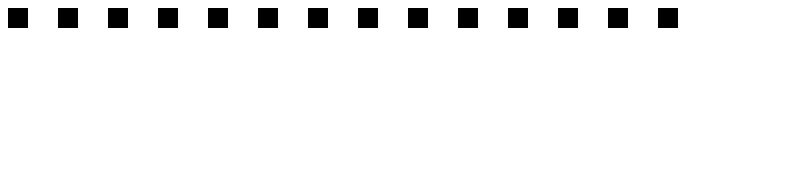
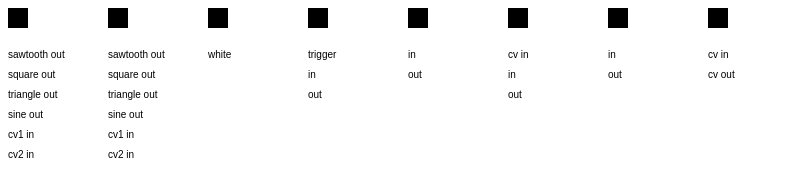
Before and after one commit to mattybrad/modularsynth, a website: page app/index.html in a window 1280 px wide. Shown: the whole page, without its empty margins (0-790 px from the left). Drawn offline with Linux system fonts and the light colour scheme.

Commit message:
added labels for GUI sockets

```diff
--- a/app/GUI.js
+++ b/app/GUI/GUI.js
@@ -13,11 +13,12 @@ class GUI {
   }
 
   addModule(module) {
-    this.modules.push(new ModuleGUI(this.ctx, module, this.moduleX));
-    this.moduleX += 50;
+    this.modules.push(new ModuleGUI(this.ctx, module, this.moduleX, 0));
+    this.moduleX += 100;
   }
 
   draw() {
+    this.ctx.clearRect(0, 0, this.cvs.width, this.cvs.height);
     for(var i = 0; i < this.modules.length; i ++) {
       this.modules[i].draw();
     }
--- /dev/null
+++ b/app/GUI/ModuleGUI.js
@@ -0,0 +1,19 @@
+class ModuleGUI {
+  constructor(ctx, module, x, y) {
+    this.ctx = ctx;
+    this.x = x;
+    this.y = y;
+    this.module = module;
+    this.sockets = [];
+    for(var i = 0; i < this.module.sockets.length; i ++) {
+      this.sockets[i] = new SocketGUI(ctx, this.module.sockets[i].label, x, 50 + y + 20 * i);
+    }
+  }
+
+  draw() {
+    this.ctx.fillRect(this.x,0,20,20);
+    for(var i = 0; i < this.module.sockets.length; i ++) {
+      this.sockets[i].draw();
+    }
+  }
+}
--- /dev/null
+++ b/app/GUI/SocketGUI.js
@@ -0,0 +1,12 @@
+class SocketGUI {
+  constructor(ctx, label, x, y) {
+    this.ctx = ctx;
+    this.x = x;
+    this.y = y;
+    this.label = label;
+  }
+
+  draw() {
+    this.ctx.fillText(this.label, this.x, this.y);
+  }
+}
--- a/app/ModuleGUI.js
+++ /dev/null
@@ -1,13 +0,0 @@
-class ModuleGUI {
-  constructor(ctx, module, x, y) {
-    this.ctx = ctx;
-    this.x = x;
-    this.y = y;
-    this.module = module;
-    this.draw();
-  }
-
-  draw() {
-    this.ctx.fillRect(this.x,0,20,20);
-  }
-}
--- a/app/index.html
+++ b/app/index.html
@@ -20,7 +20,8 @@
     <script src="modules/Quantizer.js"></script>
     <script src="modules/Output.js"></script>
     <script src="Pins.js"></script>
-    <script src="GUI.js"></script>
-    <script src="ModuleGUI.js"></script>
+    <script src="GUI/GUI.js"></script>
+    <script src="GUI/ModuleGUI.js"></script>
+    <script src="GUI/SocketGUI.js"></script>
     <script src="main.js"></script>
   </body>
```
